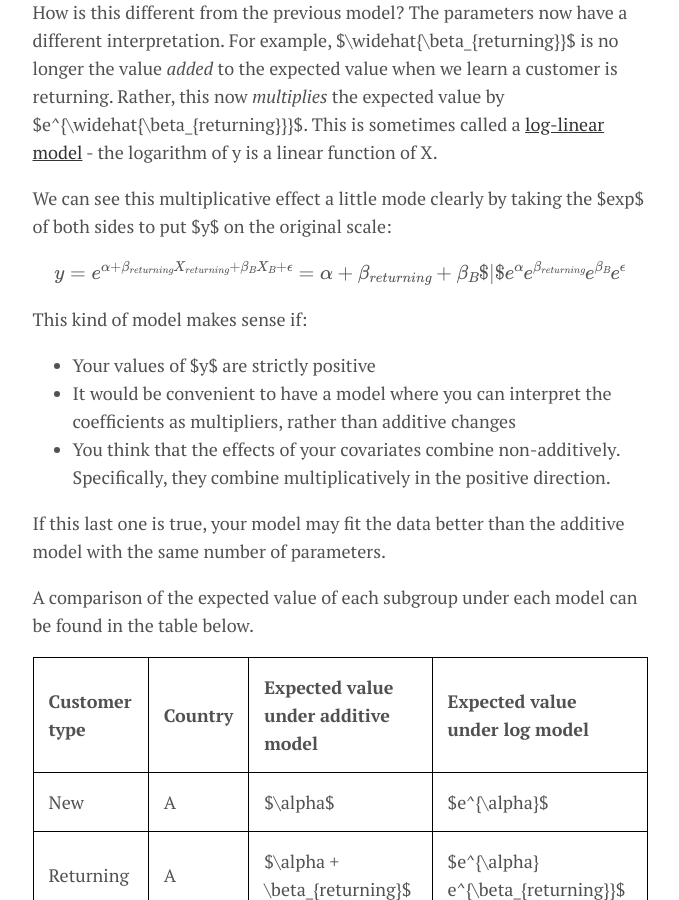
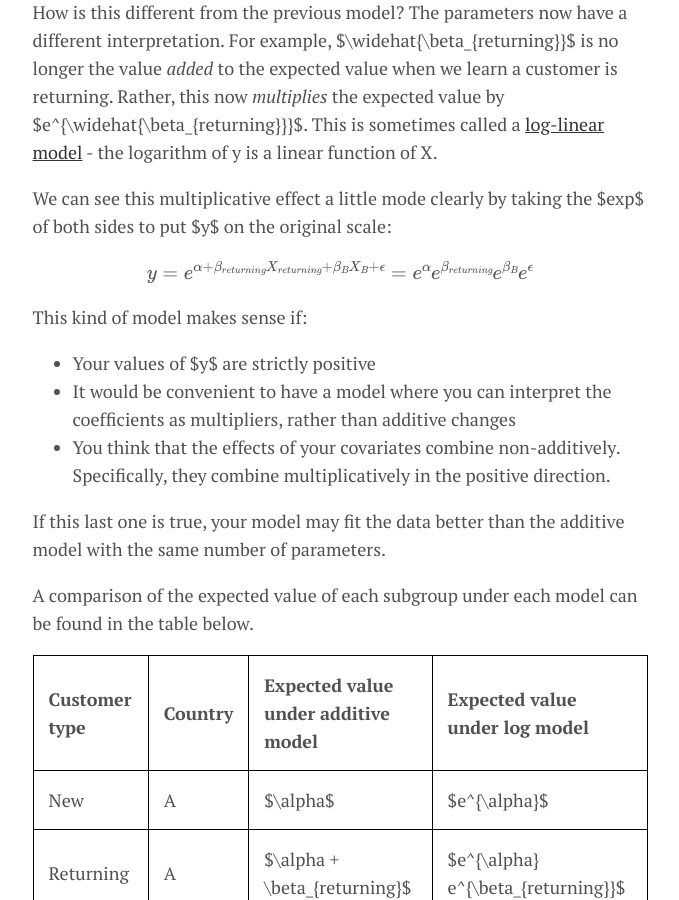
Before and after one commit to lmc2179/lmc2179.github.io, a Jekyll site: the page built from drafts/multiplicative.md, in a window 1280 px wide and 900 px high, scrolled down 5696 px. Shown: the whole window, without its empty margins (300-979 px from the left). Built offline with Jekyll 4.4.1, drawn with Linux system fonts in a browser that asks for light colours; formulas are drawn with MathJax 3.

Commit message:
Update multiplicative.md

```diff
--- a/drafts/multiplicative.md
+++ b/drafts/multiplicative.md
@@ -103,7 +103,7 @@ How is this different from the previous model? The parameters now have a differe
 
 We can see this multiplicative effect a little mode clearly by taking the $exp$ of both sides to put $y$ on the original scale:
 
-$$y = e^{\alpha + \beta_{returning} X_{returning} + \beta_{B} X_{B} + \epsilon} = \alpha + \beta_{returning} + \beta_{B}$|$e^{\alpha} e^{\beta_{returning}} e^{\beta_{B}} e^\epsilon$$
+$$y = e^{\alpha + \beta_{returning} X_{returning} + \beta_{B} X_{B} + \epsilon} = e^{\alpha} e^{\beta_{returning}} e^{\beta_{B}} e^\epsilon $$
 
 This kind of model makes sense if:
 - Your values of $y$ are strictly positive
```
